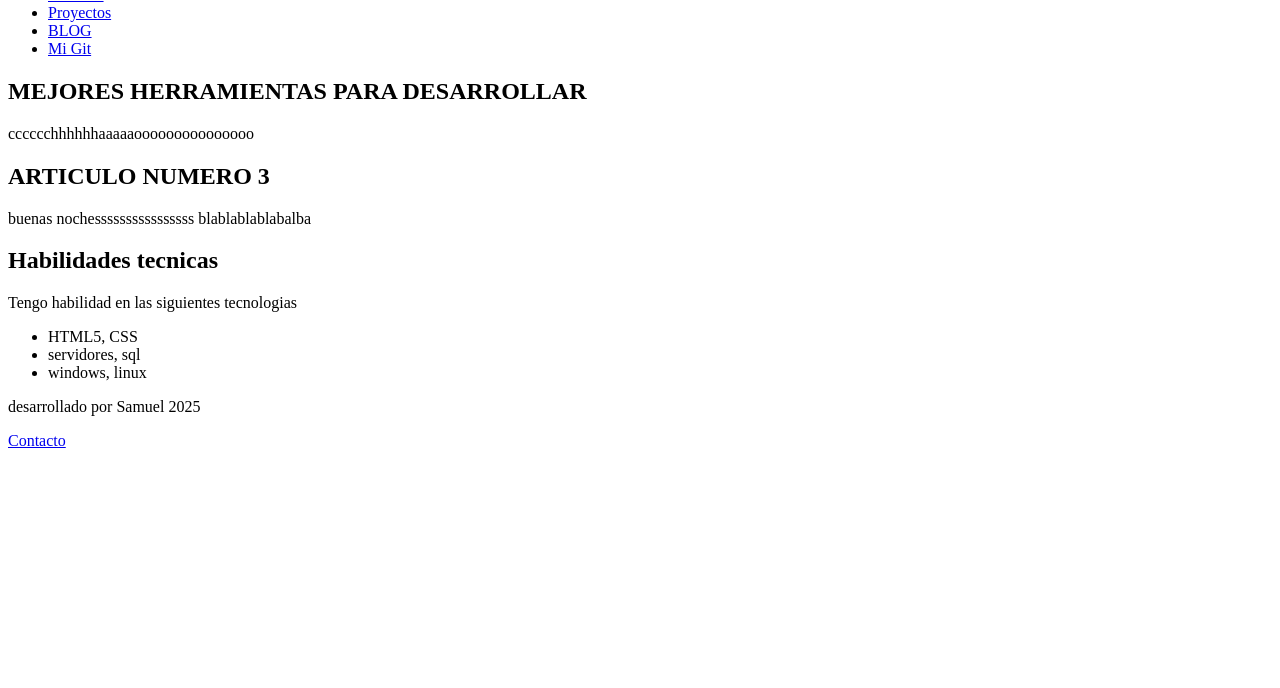
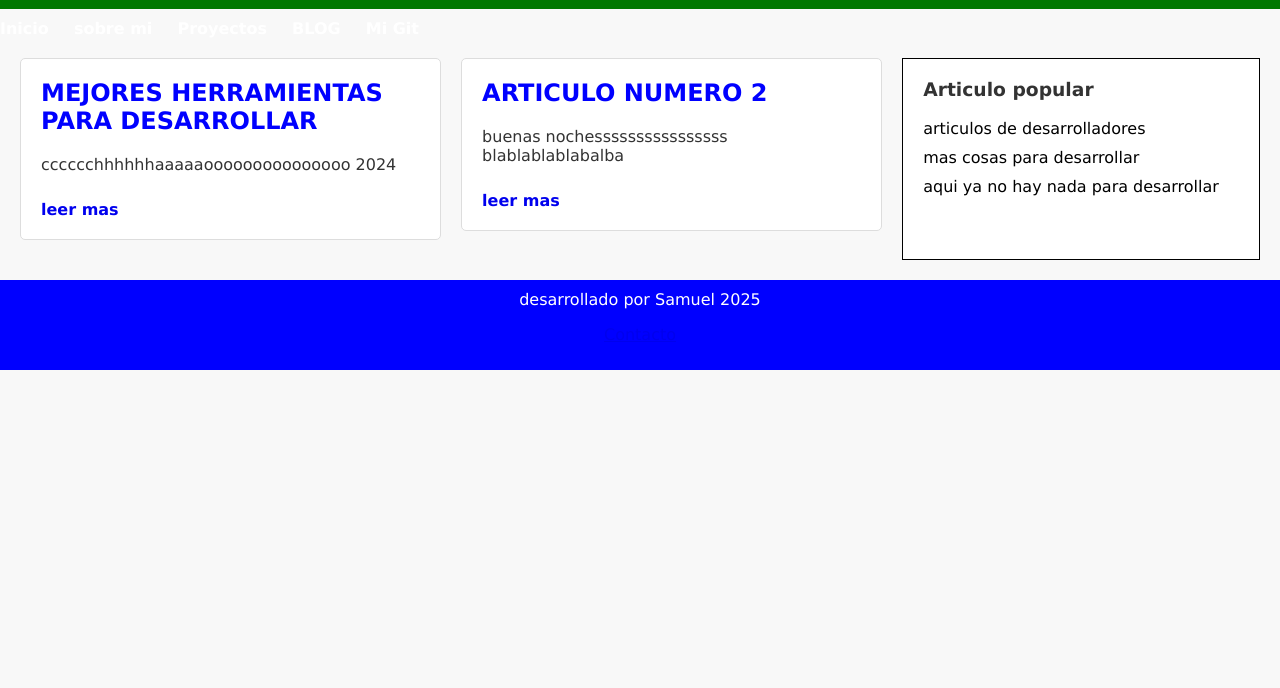
Before and after one commit to shaka1786/primerHTML, a plain HTML site: page Blog.html in a window 1280 px wide. Shown: the part 112-800 px from the top of the page. Drawn offline with Linux system fonts and the light colour scheme.

Commit message:
2025-08-22 CSS video

```diff
--- a/Blog.html
+++ b/Blog.html
@@ -4,56 +4,61 @@
 <head>
     <meta charset="UTF-8">
     <title>Portafolio de desarrollador</title>
+    <link rel="stylesheet" href="./css/blog.css">
 
 </head>
 
 
 <body>
-    <header>
-        <h1>Blog de tenologia</h1>
+    <header class="site-header">
+        <h1 class="site-title">Blog de tenologia</h1>
     </header>
 
-    <nav>
-        <ul>
-            <li> <a href="./index.html">Inicio</a></li>
-            <li> <a href="#">sobre mi</a></li>
-            <li> <a href="#">Proyectos</a></li>
-            <li> <a href="#">BLOG</a></li>
-            <li> <a href="https://github.com/shaka1786" target="_blank">Mi Git</a></li>
+    <nav class="main-nav">
+        <ul class="nav-list">
+            <li class="nav-item"> <a href="./index.html" class="nav-link">Inicio</a></li>
+            <li class="nav-item"> <a href="#" class="nav-link">sobre mi</a></li>
+            <li class="nav-item"> <a href="#" class="nav-link">Proyectos</a></li>
+            <li class="nav-item"> <a href="#" class="nav-link">BLOG</a></li>
+            <li class="nav-item"> <a href="https://github.com/shaka1786" target="_blank" class="nav-link">Mi Git</a></li>
         </ul>
     </nav>
 
 
-    <main>
-        <section>
-            <article>
-                <h2>MEJORES HERRAMIENTAS PARA DESARROLLAR</h2>
-                <p>cccccchhhhhhaaaaaooooooooooooooo</p>
+    <main class="content">
+        <section class="articles">
+            <article class="post">
+                <h2 class="post-title">MEJORES HERRAMIENTAS PARA DESARROLLAR</h2>
+                <p class="post-excerpt">cccccchhhhhhaaaaaooooooooooooooo 2024</p>
+                <a href="#" class="read-more">leer mas</a>
             </article>
         </section>
 
-        <section>
-            <article>
-                <h2>ARTICULO NUMERO 3</h2>
-                <p>buenas nochessssssssssssssss blablablablabalba</p>
+        <section class="articles">
+            <article class="post">
+                <h2 class="post-title">ARTICULO NUMERO 2</h2>
+                <p class="post-excerpt">buenas nochessssssssssssssss blablablablabalba</p>
+                <a href="#" class="read-more" >leer mas</a>
             </article>
         </section>
 
+        <aside class="sidebar">
+            <h3 class="sidebar-title">Articulo popular</h3>
+            <ul class="popular-list">
+                <li class="popular-item"><a href="#" class="popular-link">articulos de desarrolladores</a></li>
+                <li class="popular-item"><a href="#" class="popular-link">mas cosas para desarrollar</a></li>
+                <li class="popular-item"><a href="#" class="popular-link">aqui ya no hay nada para desarrollar</a></li>
+            </ul>
+        </aside>
 
-        <section>
-            <h2>Habilidades tecnicas</h2>
-            <p>Tengo habilidad en las siguientes tecnologias</p>
-            <ul>
-                <li>HTML5, CSS</li>
-                <li>servidores, sql</li>
-                <li>windows, linux</li>
-            </ul>
-        </section>
+
+
+
 
     </main>
 
-    <footer>
-        <p>desarrollado por Samuel 2025</p>
+    <footer class="site-footer">
+        <p class="footer-text">desarrollado por Samuel 2025</p>
         <p><a href="mailto:samuel@iush.com">Contacto</a></p>
     </footer>
 
--- /dev/null
+++ b/css/blog.css
@@ -0,0 +1,117 @@
+body{
+    font-family: Verdana,  sans-serif;
+    margin: 0;
+    padding: 0;
+    background-color: #f8f8f8;
+    color: #333;
+}
+
+.site-header{
+    background-color: #007800  ;
+    color: white;
+    padding: 20px;
+    text-align: center  ;
+}
+
+.main-nav .nav-list{
+    list-style: none;
+    padding: 0  ;
+    margin-top: 10px;
+
+}
+
+.nav-item{
+    display: inline-block;
+    margin-right: 20px;
+}
+
+.nav-link{
+color: white;
+text-decoration: none;
+font-weight: bold;
+
+}
+
+.nav-link:hover{
+text-decoration: underline;
+}
+
+.content{
+    display: flex;
+    margin: 20px;
+}
+
+.articles{
+    flex: 40%;
+    padding-right: 20px;
+}
+
+.post{
+    background-color: white;
+    padding: 20px;
+    margin-bottom: 20px;
+    border: 1px  solid #ddd;
+    border-radius: 5px;
+
+}
+
+.post-title{
+    color: blue;
+    margin-top: 0   ;
+
+}
+
+.read-more{
+    display: inline-block;
+    margin-top: 10px;
+    text-decoration: none;
+    font-weight: bold;
+}
+
+.read-more:hover{
+
+    text-decoration: underline;
+}
+
+.sidebar{
+
+    flex: 30%;
+    background-color:white;
+    padding: 20px;
+    border-left: 1px solid  white;
+    border: 1px solid black;
+}
+
+.sidebar-title{
+    margin-top: 0   ;
+}
+
+.popular-list{
+    list-style: none;
+    padding: 0;
+}
+
+.popular-item{
+    margin-bottom: 10px;
+}
+
+.popular-link{
+color: black;
+text-decoration: none;
+}
+
+.popular-link:hover{
+    text-decoration: underline;
+}
+
+.site-footer{
+    text-align: center;
+    padding: 10px;
+    background-color: blue;
+    color: white;
+}
+
+.footer-text{
+
+    margin: 0;
+}
--- /dev/null
+++ b/css/index.css
@@ -0,0 +1,98 @@
+header{
+    background-color: #333;
+    color: #fff;
+   padding: 20px;
+   text-align: center;
+
+}
+
+header h2{
+margin: 0;
+color: aqua;
+font-size: small;
+font-family: cursive;
+}
+
+body{
+    font-family: Arial, Helvetica, sans-serif;
+    margin: 0;
+    padding: 0;
+    background-color: #f4f4f4f4;
+    color: #333;
+}
+
+
+
+/*nav ul{   "no se necesita ya que abajo esta el global"
+list-style: none;
+padding: 0;
+}*/
+
+nav ul li{
+    display: inline-block;
+    margin: 0 15px;
+
+}
+
+nav ul  li a {
+    color: 1d1717;
+    text-decoration: none;
+    font-weight: bold;
+}
+
+nav ul li a:hover{  /*agregar una accion, osea agregar una libea debajo*/
+    text-decoration: underline;
+}
+
+main{
+ padding: 20px 20px;
+}
+
+h2{
+    border-bottom: #333 2px solid;
+    color: #333;
+    padding-bottom: 10px;
+    margin-bottom: auto;
+
+}
+
+ul{   /*es para todos los ul quita los botones a las listas*/
+    list-style-type: none;
+    padding: 0;
+}
+
+ul li{
+    background-color: #fff;
+    padding: 10px;
+    margin-bottom: 10px;
+    border: 1px solid #ddd;
+}
+
+ul li strong {
+color: #a32665f4;
+
+}
+
+footer{
+    background-color: #333;
+    padding: 20px ;
+    color: #fff;
+    text-align: center;
+    margin-top: 20px;
+
+}
+
+footer p{
+margin: 5px 0;
+
+}
+
+footer a{
+    color: aqua;
+    text-decoration: none;
+
+}
+
+footer a:hover{
+    text-decoration:underline ;
+}
```
Also changed, not shown: index.html (+23 -6 lines).
